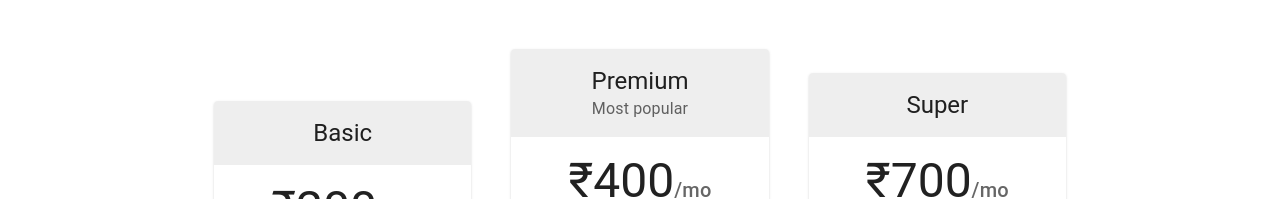
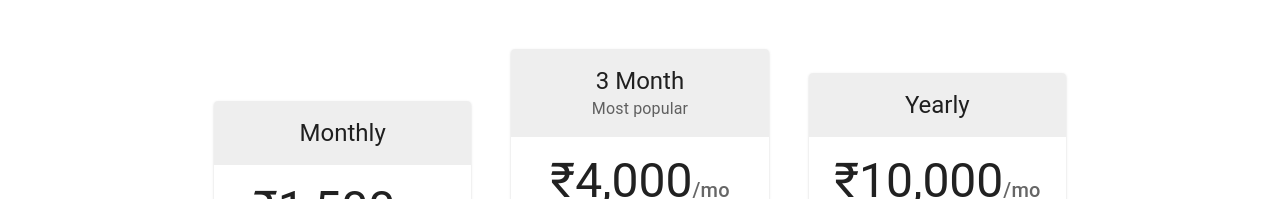
Before and after one commit to YashPimpalkar/fitness-club, a React (Create React App) app: page /login in a window 1280 px wide. Shown: the part 412-611 px from the top of the page. Built offline with nearby package versions, Linux system fonts and the light colour scheme.

Commit message:
Update Pricing.js

```diff
--- a/src/components/Pricing.js
+++ b/src/components/Pricing.js
@@ -22,8 +22,8 @@ import Container from '@mui/material/Container';
 
 const tiers = [
   {
-    title: 'Basic',
-    price: '200',
+    title: 'Monthly',
+    price: '1,500',
     description: [
       'Access to gym equipment',
       'Locker facilities',
@@ -34,9 +34,9 @@ const tiers = [
     buttonVariant: 'outlined',
   },
   {
-    title: 'Premium',
+    title: '3 Month',
     subheader: 'Most popular',
-    price: '400',
+    price: '4,000',
     description: [
       'Access to 20 gym Equipment',
       'Fitness classes included',
@@ -47,8 +47,8 @@ const tiers = [
     buttonVariant: 'contained',
   },
   {
-    title: 'Super',
-    price: '700',
+    title: 'Yearly',
+    price: '10,000',
     description: [
       'Access to Full gym Equipment',
       'Fitness Classes Included',
```
